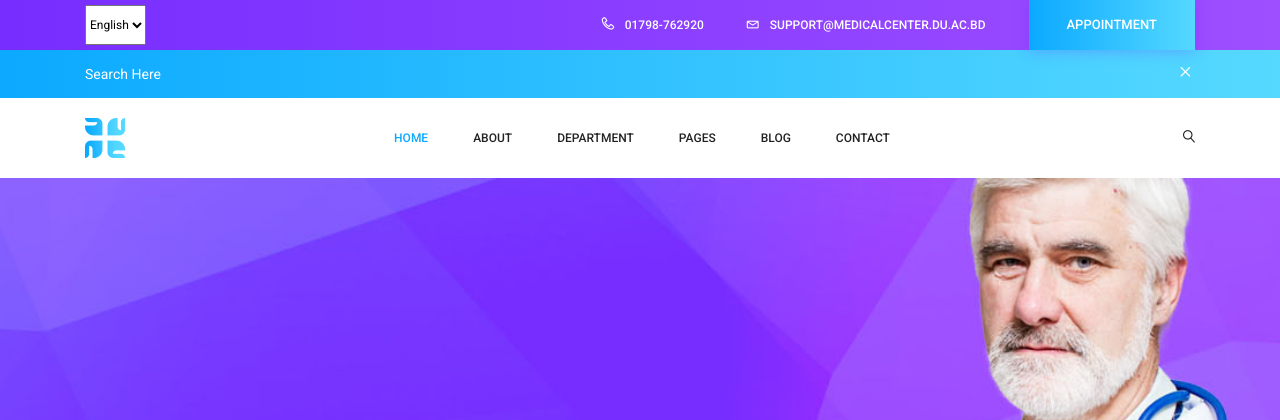
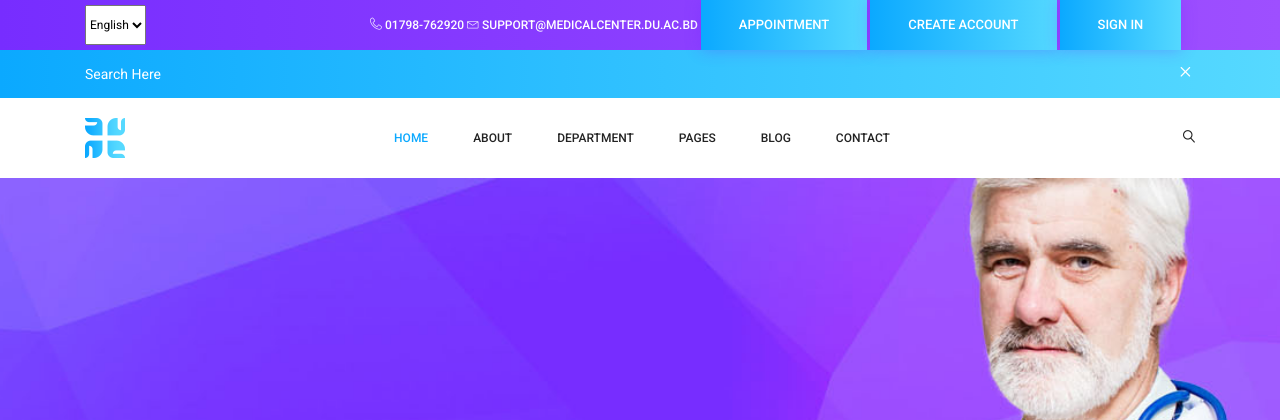
Before and after one commit to tishat-ahasan/DU-Doctor, a Django app: page /second/ in a window 1280 px wide. Shown: the top 420 px of the page. Run offline with Django 3.2, Linux system fonts and the light colour scheme; some libraries are stand-ins or nearby versions.

Commit message:
login-signup added

```diff
--- a/project/settings.py
+++ b/project/settings.py
@@ -31,6 +31,7 @@ ALLOWED_HOSTS = []
 # Application definition
 
 INSTALLED_APPS = [
+    'crispy_forms',
     'django.contrib.admin',
     'django.contrib.auth',
     'django.contrib.contenttypes',
@@ -42,7 +43,8 @@ INSTALLED_APPS = [
     #own app
     'Product',
     'Pages',
-    'Blog'
+    'Blog',
+    'login_signup',
 ]
 
 MIDDLEWARE = [
@@ -127,3 +129,5 @@ STATIC_URL = '/static/'
 STATICFILES_DIRS = [
     os.path.join(BASE_DIR, "static")
 ]
+
+CRISPY_TEMPLATE_PACK = 'bootstrap4'
--- a/project/urls.py
+++ b/project/urls.py
@@ -15,6 +15,8 @@ Including another URLconf
 """
 from django.contrib import admin
 from django.urls import path,include
+from django.conf.urls import url,include
+from login_signup import views
 from Pages.views import *
 from Product.views import (
     product_create_view,
@@ -30,4 +32,6 @@ urlpatterns = [
     path('create/', product_create_view, name='details'),
     path('article/', article_detail_view, name='article_detail'),
     path('admin/', admin.site.urls),
+    url(r'^login_signup/',include('login_signup.urls')),
+    url(r'^logout/$', views.user_logout, name='logout'),
 ]
--- a/templates/index.html
+++ b/templates/index.html
@@ -35,10 +35,17 @@
 
 						</select>
 					</div>
-					<div class="col-lg-9 col-sm-6 col-8 header-top-right">
+					<div class="col-lg-9 col-sm-6 col-8 header-top-left ">
 						<a href="tel:+8801798-762920"><span class="lnr lnr-phone-handset"></span> <span class="text"><span class="text">01798-762920</span></span></a>
 						<a href="mailto:registrar@du.ac.bd"><span class="lnr lnr-envelope"></span> <span class="text"><span class="text">support@medicalcenter.du.ac.bd</span></span></a>
 						<a href="#" class="primary-btn text-uppercase">Appointment</a>
+                        {% if user.is_authenticated %}
+                            <a href="#" class="primary-btn text-uppercase nav-link">My Profile</a>
+                            <a href="#" class="primary-btn text-uppercase nav-link">Sign Out</a>
+                        {% else %}
+						<a href="{% url 'login_signup:register' %}" class="primary-btn text-uppercase nav-link">Create Account</a>
+						<a href="{% url 'login_signup:user_login' %}" class="primary-btn text-uppercase">Sign In</a>
+                        {% endif %}
 					</div>
 				</div>
 			</div>
```
Also changed, not shown: db.sqlite3.
